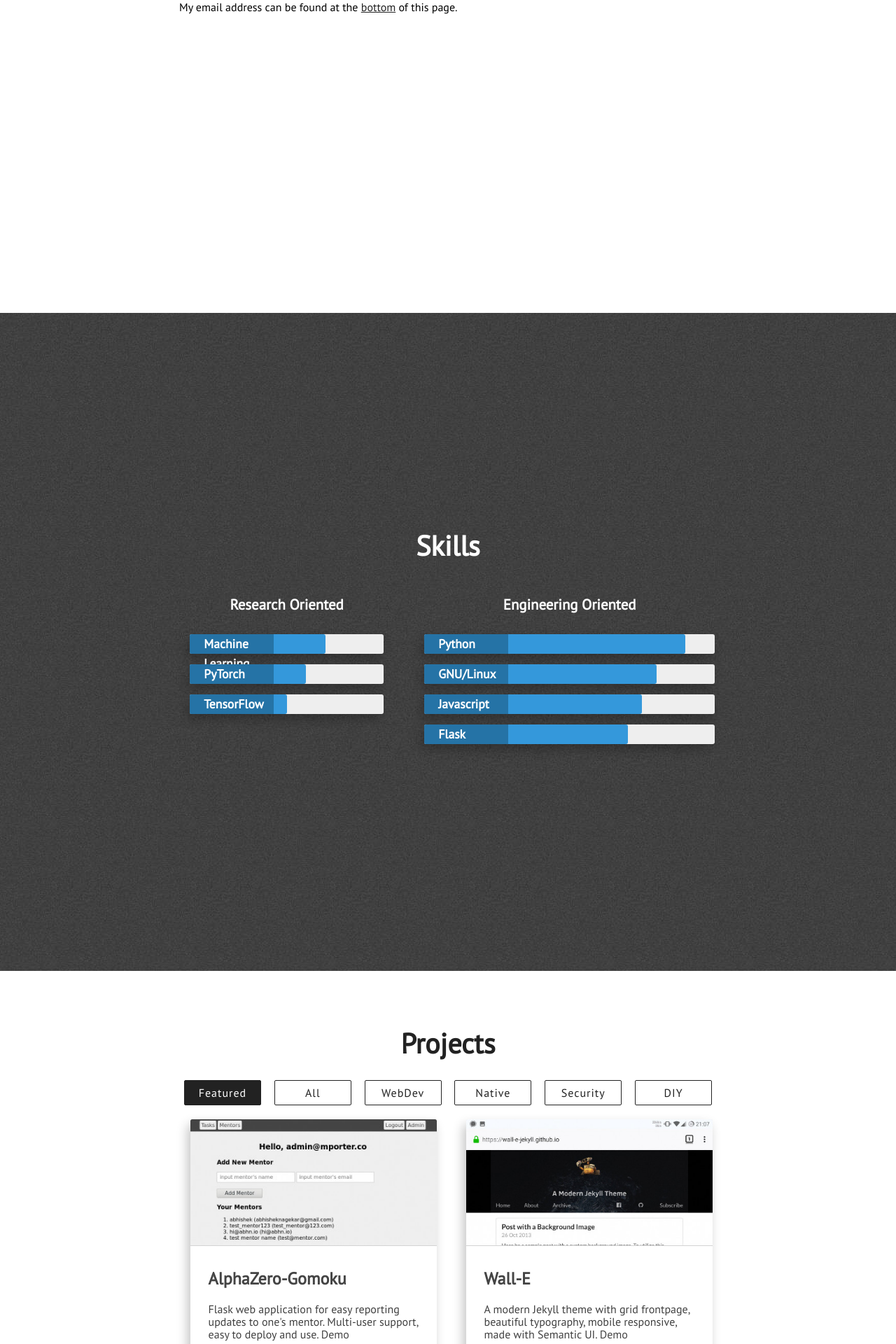
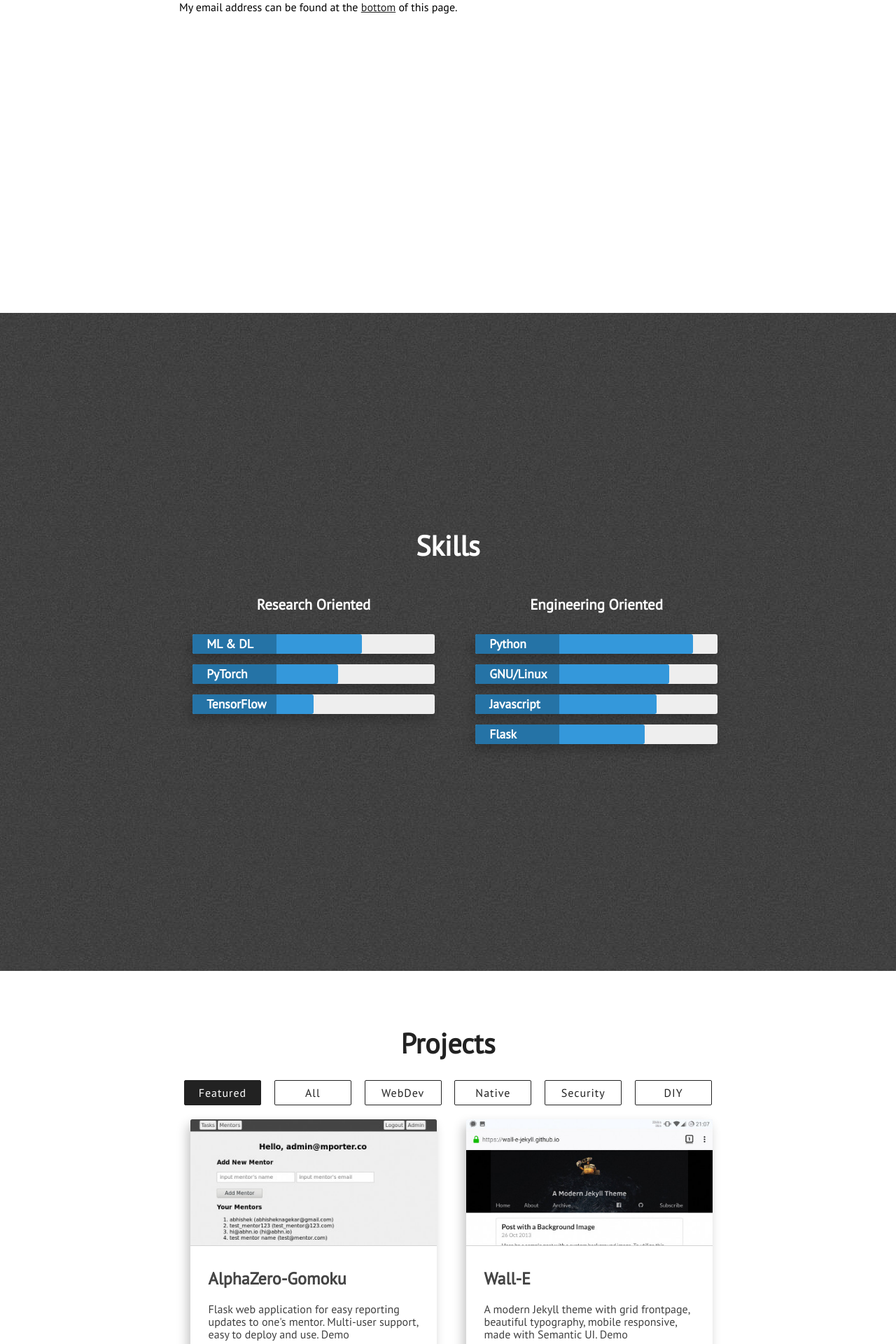
Before and after one commit to aiunicorn/aiunicorn.github.io, a Jekyll site: the page built from index.html, in a window 1280 px wide. Shown: the part 1513-3433 px from the top of the page at 70% size. Built offline with Jekyll 4.4.1, drawn with Linux system fonts in a browser that asks for light colours; nearby versions of some CDN libraries.

Commit message:
Edited Styles

```diff
--- a/_includes/skills.html
+++ b/_includes/skills.html
@@ -9,7 +9,7 @@
                     <h3 class="center-align skills-subsection">Research Oriented</h3>
                     <div class="progress-bars">
                         <div class="skillbar clearfix " data-percent="70%">
-                            <div class="skillbar-title" style="background: #2980b9;"><span>Machine Learning</span></div>
+                            <div class="skillbar-title" style="background: #2980b9;"><span>ML & DL</span></div>
                             <div class="skillbar-bar" style="background: #3498db;"></div>
                         </div> <!-- End Skill Bar -->
 
--- a/assets/css/main.css
+++ b/assets/css/main.css
@@ -135,8 +135,8 @@
 .skills-grid {
   display: -ms-grid;
   display: grid;
-  -ms-grid-columns: 40% 60%;
-      grid-template-columns: 40% 60%;
+  -ms-grid-columns: 50% 50%;
+      grid-template-columns: 50% 50%;
   grid-gap: 20px;
 }
 
```
